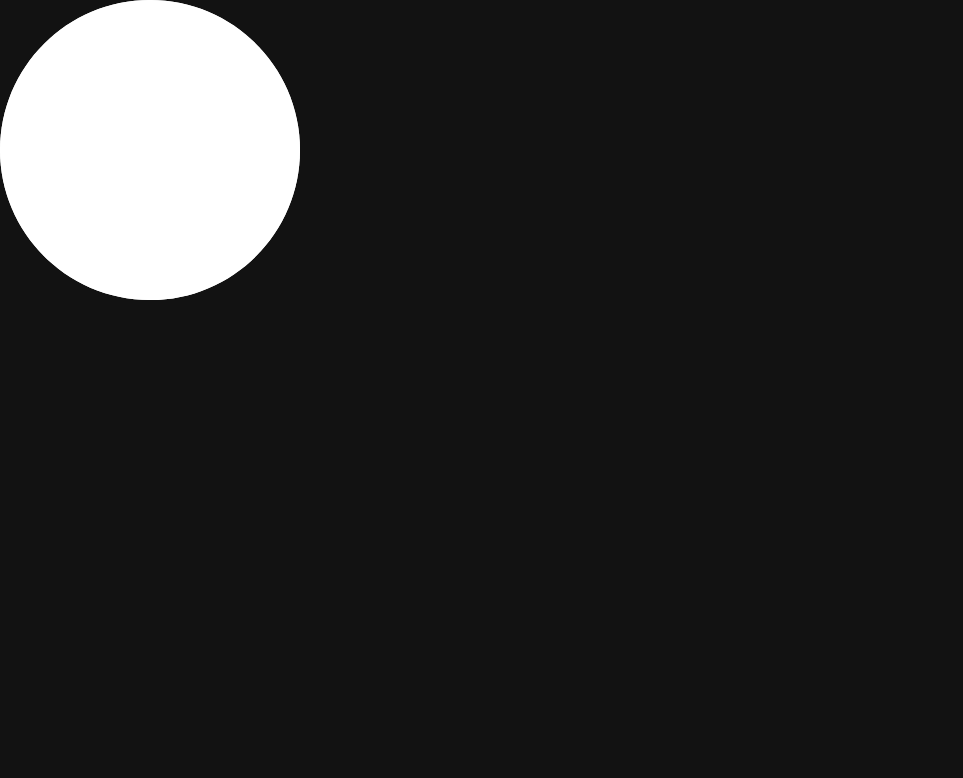
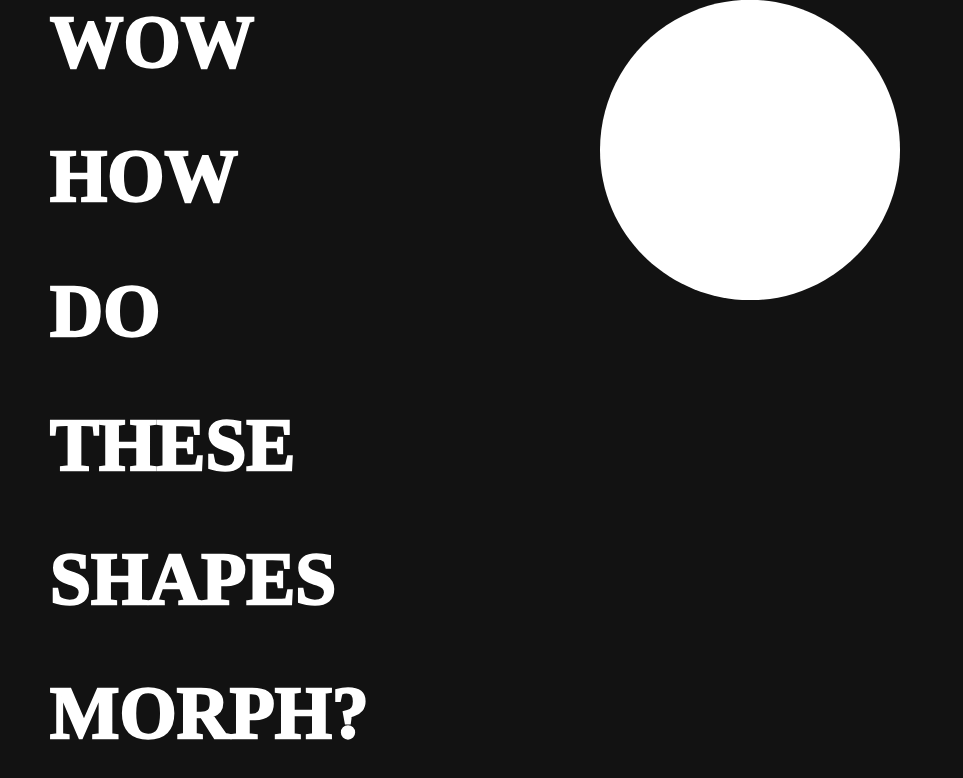
Before and after one commit to GawronDev/react-morphing-shapes, a React (Vite) app: page / in a window 1280 px wide. Shown: the top 778 px of the page, without its empty margins (0-963 px from the left). Built offline with nearby package versions, Linux system fonts and the light colour scheme.

Commit message:
Working shape change, now working on animating the shapes

```diff
--- a/src/App.jsx
+++ b/src/App.jsx
@@ -6,40 +6,29 @@ function App() {
 
   let tl = gsap.timeline({ delay: 0.5 });
 
-  const [currentShape, setcurrentShape]  = useState("CIRCLE");
-
-  function changeShape(){
-    switch(currentShape){
-      case "CIRCLE":
-        setcurrentShape("RECTANGLE");
-        break;
-      case "RECTANGLE":
-        setcurrentShape("CIRCLE");
-        break;
-    }
-  }
+  const [currentShape, setcurrentShape] = useState("CIRCLE");
 
   return (
-    <div className='main-wrapper'  onClick={changeShape}>
-      {/* <div className='full-size text'>
+    <div className='main-wrapper'>
+      <div className='full-size text'>
         <h1>WOW</h1>
         <h1>HOW</h1>
         <h1>DO</h1>
         <h1>THESE</h1>
         <h1>SHAPES</h1>
         <h1>MORPH?</h1>
-      </div> */}
+      </div>
       <div className="shapes-wrapper">
         <Shape key="1" shape={currentShape} />
       </div>
-      {/* <div className="full-size outline" >
-        <h1>WOW</h1>
-        <h1>HOW</h1>
-        <h1>DO</h1>
-        <h1>THESE</h1>
-        <h1>SHAPES</h1>
-        <h1>MORPH?</h1>
-    </div> */}
+      <div className="full-size outline" >
+        <h1 onMouseOver={()=> setcurrentShape("CIRCLE")}>WOW</h1>
+        <h1 onMouseOver={()=> setcurrentShape("RECTANGLE")}>HOW</h1>
+        <h1 onMouseOver={()=> setcurrentShape("POLYGON")}>DO</h1>
+        <h1 onMouseOver={()=> setcurrentShape("OCTAGON")}>THESE</h1>
+        <h1 onMouseOver={()=> setcurrentShape("DOUBLETRIANGLE")}>SHAPES</h1>
+        <h1 onMouseOver={()=> setcurrentShape("OCTAGON")}>MORPH?</h1>
+      </div>
     </div>
   )
 }
--- a/src/components/Shape.jsx
+++ b/src/components/Shape.jsx
@@ -3,20 +3,25 @@ import Snap from "snapsvg-cjs";
 
 // Shapes paths
 var shape = "";
-var circle = {d: "M300,150c0,82.84-67.16,150-150,150S0,232.84,0,150,67.16,0,150,0s150,67.16,150,150Z"};
+var circle = { d: "M150,150m-150,0a150,150 0 1,0 300,0a150,150 0 1,0 -300,0" };
 var square = { d: "M300,300H0V0H300V300Z" };
-var polygon = {d: "M300,150l-75,150H75L0,150,75,0H225l75,150Z"};
-var octagon = {d: "M300,87.87v124.26l-87.87,87.87H87.87L0,212.13V87.87L87.87,0h124.26l87.87,87.87Z"};
-var double_triangle = {d: "M225,150l75,150H0L75,150,0,0H300l-75,150Z"};
-var triangle = {d: "M300,300H0L150,0l150,300Z"};
+var polygon = { d: "M300,150l-75,150H75L0,150,75,0H225l75,150Z" };
+var octagon = { d: "M300,87.87v124.26l-87.87,87.87H87.87L0,212.13V87.87L87.87,0h124.26l87.87,87.87Z" };
+var double_triangle = { d: "M225,150l75,150H0L75,150,0,0H300l-75,150Z" };
+var triangle = { d: "M300,300H0L150,0l150,300Z" };
+var initial_chagne = false;
 
 export default function Shape(props) {
     useEffect(() => {
         var s = Snap("#shape");
-        shape = s.path({
-            fill: 'white',
-            d: circle.d
-        });
+        // Avoid overwrite by rerendering
+        if(shape == ""){
+            console.log("Shape");
+            shape = s.path({
+                fill: 'white',
+                d: "M100"
+            });
+        }
     }, [])
 
     function animateToSquare() {
@@ -43,6 +48,33 @@ export default function Shape(props) {
         shape.animate(octagon, 200, mina.easeinout);
     }
 
+    // Change the shape based on state
+    useEffect(() => {
+        console.log("Animating")
+        if(props.shape== "CIRCLE"){
+            animateToCircle();
+        }
+        if(props.shape== "RECTANGLE"){
+            initial_chagne == true;
+            animateToSquare();
+        }
+        if(props.shape== "TRIANGLE"){
+            initial_chagne == true;
+            animateToTriangle();
+        }
+        if(props.shape== "DOUBLETRIANGLE"){
+            animateToDoubleTriangle();
+
+        }
+        if(props.shape== "POLYGON"){
+            animateToPolygon();
+
+        }
+        if(props.shape== "OCTAGON"){
+            animateToOctagon();
+        }
+    }, [props.shape]);
+
     return (
         <svg className="shape" id="shape"></svg>
     )
--- a/src/index.css
+++ b/src/index.css
@@ -30,7 +30,8 @@ body {
 .shapes-wrapper {
   z-index: 3;
   height: 100%;
-  width: 100%;
+  width: 400px;
+  margin-left: 600px;
   position: absolute;
 }
 
@@ -44,7 +45,6 @@ body {
 .text {
   z-index: 1;
   color: white;
-
   position: absolute;
 
 }
@@ -57,5 +57,6 @@ body {
 }
 
 h1 {
+  width: fit-content;
   margin-top: 0;
 }
```
